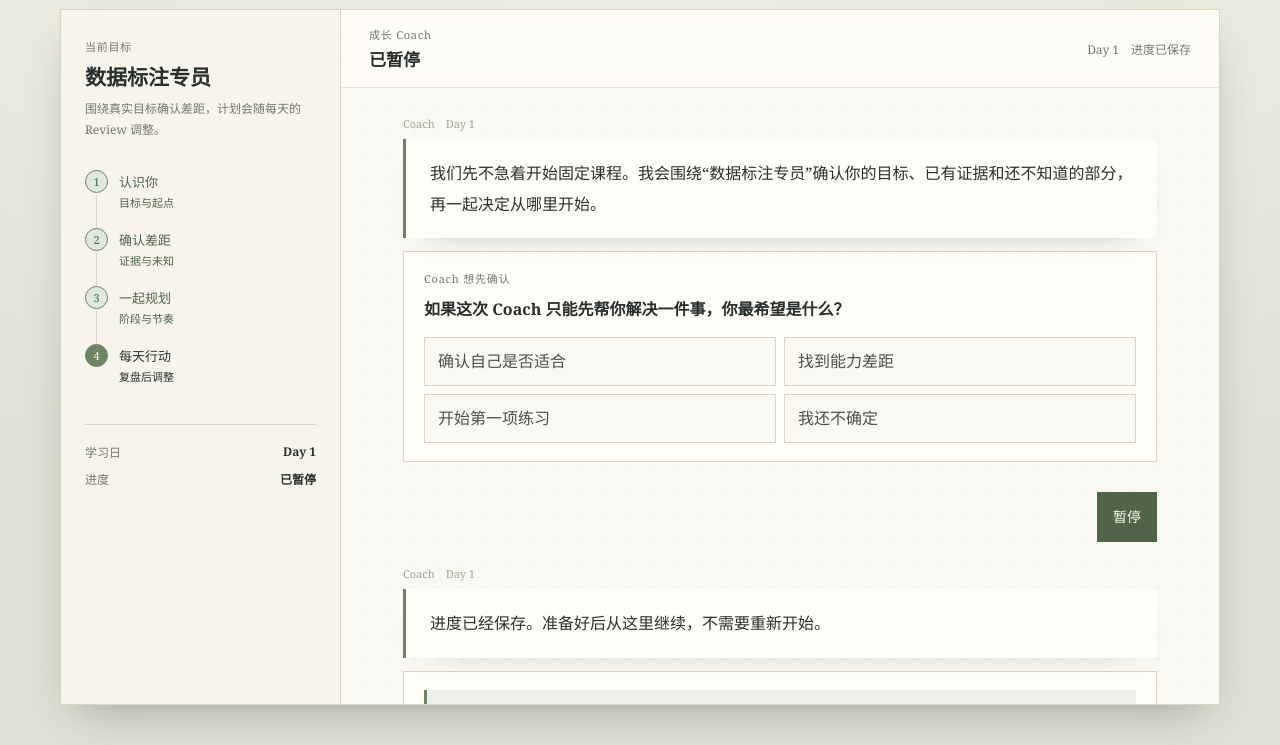
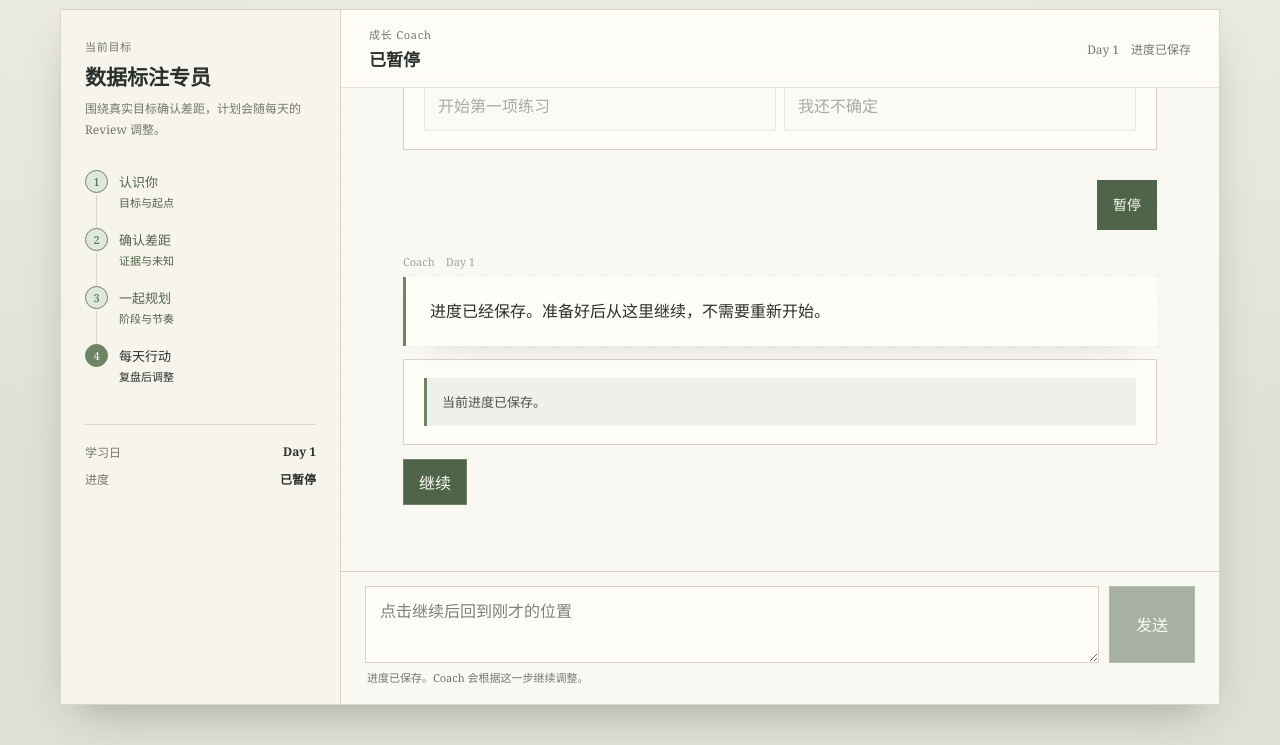
Before and after one commit to Marukooo11/Isyou, a website: page coach.html in a window 1280 px wide. Both pictures are taken after a click on the button "暂停". Shown: the part 73-818 px from the top of the page. Drawn offline with nearby package versions, Linux system fonts and the light colour scheme; no server answers.

Commit message:
fix: keep coach actions visible and interactive

```diff
--- a/coach-page.js
+++ b/coach-page.js
@@ -493,7 +493,7 @@
     }[status] || status || "待确认";
   }
 
-  function renderQuestion(block) {
+  function renderQuestion(block, interactive) {
     const body = element("div", "ui-block__body question");
     body.appendChild(element("div", "block-label", "Coach 想先确认"));
     body.appendChild(element("p", "question__prompt", block.data.prompt || "请补充你的情况。"));
@@ -503,7 +503,9 @@
       options.forEach(function (option) {
         const button = element("button", "option-button", option);
         button.type = "button";
+        button.disabled = !interactive || isBusy;
         if (selectedAnswer === option) button.classList.add("is-selected");
+        if (interactive) {
           button.addEventListener("click", function () {
             selectedAnswer = option;
             ui.input.value = option;
@@ -511,6 +513,7 @@
             ui.hint.textContent = "已选中。你可以直接提交，也可以继续补充。";
             renderTimeline();
           });
+        }
         list.appendChild(button);
       });
       body.appendChild(list);
@@ -636,7 +639,7 @@
   function renderBlock(block, interactive) {
     const wrapper = element("article", "ui-block ui-block--" + block.type);
     const renderers = {
-      question: renderQuestion,
+      question: function (value) { return renderQuestion(value, interactive); },
       gap_map: renderGapMap,
       stage_plan: renderStagePlan,
       daily_task: function (value) { return renderDailyTask(value, interactive); },
@@ -669,7 +672,7 @@
 
   function renderCoachTurn(item, isLatest) {
     const response = item.response;
-    const turn = element("section", "turn");
+    const turn = element("section", "turn" + (isLatest ? "" : " turn--history"));
     turn.dataset.responseKey = item.key;
     turn.appendChild(element("div", "turn__stamp", "Coach　Day " + response.state_summary.current_day));
     turn.appendChild(element("div", "coach-message", response.coach_message));
--- a/coach.css
+++ b/coach.css
@@ -223,6 +223,9 @@ textarea:focus-visible,
 
 .coach-pane {
   min-width: 0;
+  min-height: 0;
+  height: 100%;
+  overflow: hidden;
   display: grid;
   grid-template-rows: auto minmax(0, 1fr) auto;
   background:
@@ -266,6 +269,11 @@ textarea:focus-visible,
   max-width: 760px;
   margin: 0 auto 30px;
   animation: turn-in 280ms cubic-bezier(0.16, 1, 0.3, 1) both;
+}
+
+.turn--history .option-button {
+  cursor: default;
+  opacity: 0.56;
 }
 
 .turn__stamp {
--- a/coach.html
+++ b/coach.html
@@ -9,7 +9,7 @@
   <link rel="preconnect" href="https://fonts.googleapis.com">
   <link rel="preconnect" href="https://fonts.gstatic.com" crossorigin>
   <link href="https://fonts.googleapis.com/css2?family=Noto+Serif+SC:wght@300;400;500;600&amp;family=EB+Garamond:ital,wght@0,400;0,500;1,400&amp;display=swap" rel="stylesheet">
-  <link rel="stylesheet" href="./coach.css">
+  <link rel="stylesheet" href="./coach.css?v=20260830b">
 </head>
 <body>
   <div class="app-shell">
@@ -84,7 +84,7 @@
 
   <div class="toast is-hidden" id="toast" role="status"></div>
 
-  <script src="./coach-client.js"></script>
-  <script src="./coach-page.js"></script>
+  <script src="./coach-client.js?v=20260830b"></script>
+  <script src="./coach-page.js?v=20260830b"></script>
 </body>
 </html>
```
Lines whose indentation alone changed are shown as unchanged.
